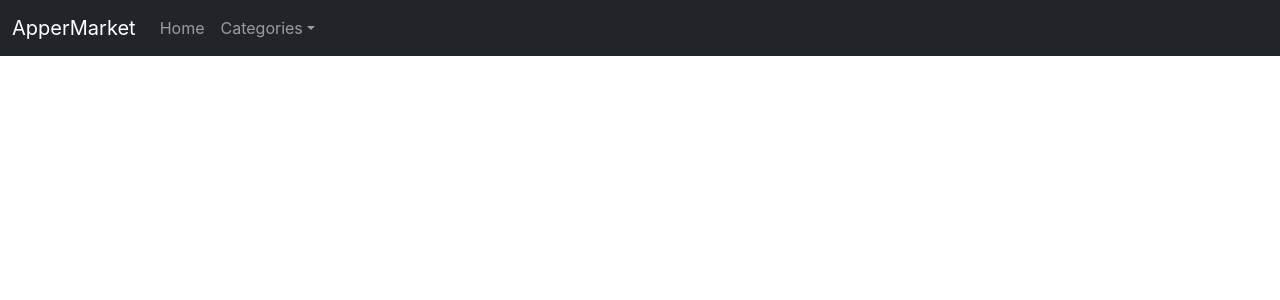
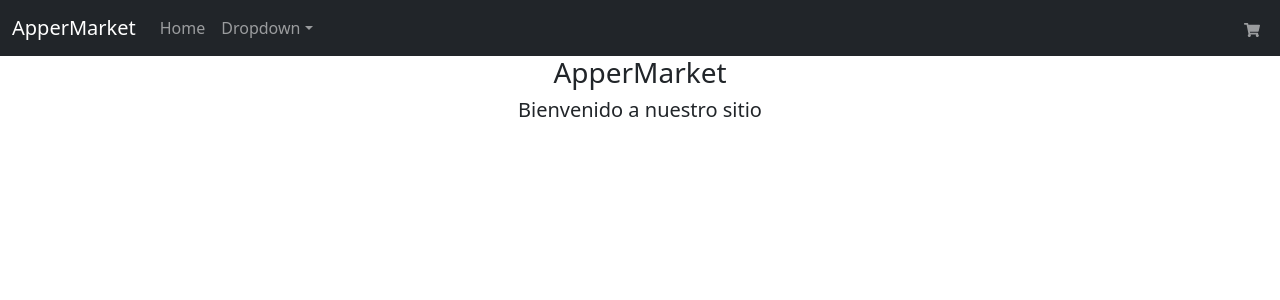
Before and after one commit to LucasLabeau/apper, a React (Create React App) app: page / in a window 1280 px wide. Shown: the top 300 px of the page. Built offline with nearby package versions, Linux system fonts and the light colour scheme.

Commit message:
Bootstrap functional

```diff
--- a/package.json
+++ b/package.json
@@ -6,11 +6,13 @@
     "@testing-library/jest-dom": "^5.14.1",
     "@testing-library/react": "^11.2.7",
     "@testing-library/user-event": "^12.8.3",
-    "bootstrap": "^5.1.3",
+    "bootstrap": "^5.1.1",
     "jquery": "^3.6.0",
     "popper.js": "^1.16.1",
     "react": "^17.0.2",
+    "react-bootstrap": "^2.0.0-rc.1",
     "react-dom": "^17.0.2",
+    "react-icons": "^4.3.1",
     "react-scripts": "4.0.3",
     "web-vitals": "^1.1.2"
   },
--- a/src/App.js
+++ b/src/App.js
@@ -1,11 +1,15 @@
 // import logo from './logo.svg';
 import './App.css';
 import NavBar from './components/NavBar.js';
-
+import ItemListContainer from './components/ItemListContainer.js'
 function App() {
   return (
     <div className="App">
         <NavBar />
+        <main>
+          <h3>ApperMarket</h3>
+          <ItemListContainer greeting="Bienvenido" />
+        </main>
     </div>
   );
 }
--- /dev/null
+++ b/src/components/CartWidget.js
@@ -0,0 +1,12 @@
+import { FaShoppingCart } from 'react-icons/fa';
+import { Nav } from 'react-bootstrap';
+
+const CartWidget = () => {
+  return(
+    <Nav className="ms-auto">
+      <Nav.Link href="/"><FaShoppingCart /></Nav.Link>
+    </Nav>
+  );
+}
+
+export default CartWidget;
--- /dev/null
+++ b/src/components/ItemListContainer.js
@@ -0,0 +1,7 @@
+const ItemListContainer = (p) => {
+  return(
+    <h5>{ p.greeting } a nuestro sitio</h5>
+  );
+}
+
+export default ItemListContainer;
--- a/src/components/NavBar.js
+++ b/src/components/NavBar.js
@@ -1,37 +1,35 @@
+import { Navbar, Container, Nav, NavDropdown } from 'react-bootstrap';
+import CartWidget from './CartWidget.js';
 
 
 const NavBar = () => {
   return(
-    <nav className="navbar navbar-expand-lg navbar-dark bg-dark">
-      <div className="container-fluid">
-        <a className="navbar-brand" href="/">ApperMarket</a>
-        <button className="navbar-toggler" type="button" data-toggle="collapse" data-target="#navbarText" aria-controls="navbarText" aria-expanded="false" aria-label="Toggle navigation">
-          <span className="navbar-toggler-icon"></span>
-        </button>
-        <div className="collapse navbar-collapse" id="navbarText">
-          <ul className="navbar-nav mr-auto">
-           <li className="nav-item">
-             <a className="nav-link" href="/">Home</a>
-           </li>
-           <li className="nav-item dropdown">
-             <a className="nav-link dropdown-toggle dropBtn" id="navbarDropdown" role="button" data-toggle="dropdown" aria-haspopup="true" aria-expanded="false">
-               Categories
-             </a>
-             <div className="dropdown-menu" aria-labelledby="navbarDropdown">
-               <a className="dropdown-item" href="/">Action</a>
-               <a className="dropdown-item" href="/">Arcade</a>
-               <a className="dropdown-item" href="/">Adventure</a>
-               <a className="dropdown-item" href="/">Sports</a>
-               <a className="dropdown-item" href="/">Strategy</a>
-               <div className="dropdown-divider"></div>
-               <a className="dropdown-item" href="/">Most Wanted</a>
-               <a className="dropdown-item" href="/">Free To Play</a>
-             </div>
-           </li>
-          </ul>
-        </div>
-      </div>
-    </nav>
+    <Navbar variant="dark" bg="dark" expand="lg" sticky="top">
+      <Container fluid>
+        <Navbar.Brand href="/">ApperMarket</Navbar.Brand>
+        <Navbar.Toggle aria-controls="mi-navbar" />
+        <Navbar.Collapse id="mi-navbar">
+          <Nav>
+            <Nav.Link href="/">Home</Nav.Link>
+            <NavDropdown
+              id="nav-dropdown-dark-example"
+              title="Dropdown"
+              menuVariant="dark"
+            >
+              <NavDropdown.Item href="#action/3.1">Action</NavDropdown.Item>
+              <NavDropdown.Item href="#action/3.2">Arcade</NavDropdown.Item>
+              <NavDropdown.Item href="#action/3.3">Adventure</NavDropdown.Item>
+              <NavDropdown.Item href="#action/3.3">Sports</NavDropdown.Item>
+              <NavDropdown.Item href="#action/3.3">Strategy</NavDropdown.Item>
+              <NavDropdown.Divider />
+              <NavDropdown.Item href="#action/3.4">Most Wanted</NavDropdown.Item>
+              <NavDropdown.Item href="#action/3.4">Free To Play</NavDropdown.Item>
+            </NavDropdown>
+          </Nav>
+          <CartWidget />
+        </Navbar.Collapse>
+      </Container>
+    </Navbar>
   )
 }
 export default NavBar;
--- a/src/index.js
+++ b/src/index.js
@@ -1,12 +1,10 @@
-import 'bootstrap/dist/css/bootstrap.min.css';
-import 'bootstrap/dist/js/bootstrap.bundle.min';
 import React from 'react';
 import ReactDOM from 'react-dom';
 import './index.css';
 import App from './App';
-import $ from 'jquery';
-import Popper from 'popper.js';
 import reportWebVitals from './reportWebVitals';
+import 'bootstrap/dist/css/bootstrap.min.css';
+
 
 ReactDOM.render(
   <React.StrictMode>
```
Also changed, not shown: 2 other files (tests, documents, lock files or other folders).
